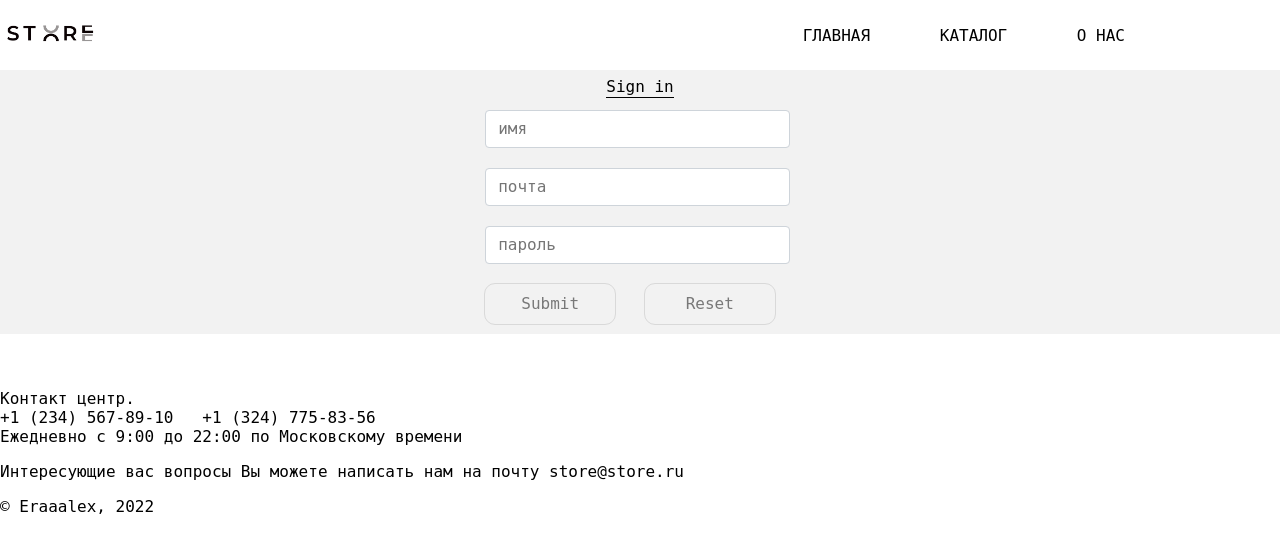
After one commit to Eraaalex/TestRepo, a Flask app: page /Account in a window 1280 px wide. The commit adds this page. Shown: the top 553 px of the page. Run offline with Flask 2, Linux system fonts and the light colour scheme; some libraries are stand-ins or nearby versions.

Commit message:
user_input

```diff
--- a/FLASK/flaskk.py
+++ b/FLASK/flaskk.py
@@ -1,6 +1,12 @@
 from flask import Flask, render_template, escape, abort, request
-from ORM.models import *
-from ORM.service import addFeedback
+# from ORM.models import *
+# from ORM.service import *
+
+import sys
+sys.path.append('../ORM')
+
+from models import *
+from service import *
 
 app = Flask(__name__)
 # it's bin
@@ -9,6 +15,8 @@ descr=['description of this wonderful book in progress']*6
 name_pr=['C.P. Company 971-021','Louis Vuitton: Catwalk','Louis Vuitton: Celebrating Monogram','Hello, My Name Is Paul','A Denim Story: Inspirations From Bellbottoms To Boyfriends','Skira']
 link_img=['CP Company.jpg','LouviusVuitton.jpg','Lv.jpg','PaulSmith.jpg','Rizzoli.jpg','Basquiat.jpg']
 products=[]
+card0=addCard(number='', valid_thru='', holder_name='', cvc=100)
+
 for i in range(len(descr)):
     products.append(Product(name=name_pr[i], description=descr[i], img=link_img[i]))
 feedbacks=[]
@@ -24,9 +32,10 @@ def about():
         login = request.form.get('login')
         text =request.form.get('review')
         if login !='' and text!='':
-            # fb = addFeedback(login,text)
-            feedbacks.append(Feedback(login=login,text=text))
-
+            # fb=addFeedback(login,text)
+            fb=Feedback(login=login,text=text)
+            feedbacks.append(fb)
+    # feedbacks=getFeedback()
     return render_template('About.html', feedbacks=feedbacks)
 #
 @app.route('/Catalog')
@@ -39,6 +48,18 @@ def product(item):
     for el in products:
         if el.name==item:
             return render_template('Product.html',item = el)
-        # return abort(404)
+
+@app.route('/Account', methods=['GET', 'POST'])
+def account():
+    if request.method=='POST':
+        name= request.form.get("name")
+        login=request.form.get("login")
+        passw=request.form.get("password")
+
+        acc=addUser(card0,login,passw,name)
+
+    return render_template('Account.html')
+
+
 if __name__=='__main__':
     app.run(debug=True)
--- a/FLASK/static/style.css
+++ b/FLASK/static/style.css
@@ -105,7 +105,11 @@ color: #a4a4a4;}
 }
 
 /* каталог */
+/* .nav{
 
+  display: flex;
+  flex-direction: space-between;
+} */
 .all-products{
     max-width: 900px;
   padding-top:10px;
@@ -380,8 +384,68 @@ text-align: center;
   line-height: 2em;
 }
 
+/* Account */
+.btnAcc{
+  /* text-decoration: underline; */
+  color: black;
+
+  /* border-radius: 0px; */
+  /* width: 130px;*/
+  height: 40px;
+  padding: 10px;
+  background-color: inherit;
+  border: none;
+  cursor: pointer;
+  /* outline: 0px solid  #d9d9d9; */
+  font:inherit;
+  font-weight: 400;
+  /* color: #787878; */
+    margin-right: 20px;
 
 
+    display: inline-block;
+    vertical-align: top;
+    margin: 0 30px;
+    position: relative;
+    text-decoration: none;
+
+    transition: color .1s liner;
+
+}
+.btnAcc::after{
+  content: "";
+  display: block;
+  width: 100%;
+  height: 1px;
+  background-color: black;
+  margin-top: 5px;
+  /* transition: opacity .1s liner; */
+
+  }
+
+.form_Acc{
+  display: flex;
+  flex-direction: column;
+
+    display: block;
+    line-height: 10px;
+
+    text-align: center;
+    align-items: center;
+    display: flex;
+    flex: column;
+    justify-content: center;
+    padding-bottom: 10px;
+
+
+    margin-left: 10px;
+    margin-right: 10px;
+
+}
+.inpAcc{
+  /* text-transform: uppercase; */
+  font-weight: 300;
+}
 
   @media only screen and (max-width: 460px){
     .nav_link{
--- /dev/null
+++ b/FLASK/templates/Account.html
@@ -0,0 +1,25 @@
+{% extends "Header-Footer.html" %}
+{% block title %} Account {% endblock %}
+
+{% block content %}
+
+
+<div class="form_Acc">
+    <button type="button" name="button" class="btnAcc">Sign in</button>
+
+      <form method="post" class="formAbout">
+
+       <input type="text" name="name" placeholder="имя" class="input inpAcc"> <br>
+       <br>
+       <input type="email" name="login" placeholder="почта"  class="input inpAcc" required><br>
+       <br>
+       <input type="text" name="password" placeholder="пароль"  class="input inpAcc" required><br>
+       <br>
+      <div class="container_for_button">
+       <input type="submit" class="btnAbout">
+       <input type="reset" class="btnAbout"></div>
+
+      </form>
+    </div>
+
+{% endblock %}
--- a/FLASK/templates/Header-Footer.html
+++ b/FLASK/templates/Header-Footer.html
@@ -27,8 +27,25 @@
                 colors="primary:#545454,secondary:#242424"
                 style="width:30px;height:30px">
             </lord-icon> </a>
-          </nav>
-        </div>
+            <a href="/Account" class="nav_link link trolley">
+              <script src="https://cdn.lordicon.com/lusqsztk.js"></script>
+            <lord-icon
+                src="https://cdn.lordicon.com/rqskgpey.json"
+                trigger="hover"
+                style="width:30px;height:30px">
+            </lord-icon>
+            </a>
+              <!-- <a href="/Account"  class="nav_link link icon_user">
+                <div class="slot">
+                <svg xmlns="http://www.w3.org/2000/svg" x="0px" y="0px"
+width="30" height="30"
+viewBox="0 0 16 16"
+style=" fill:#000000;"><path d="M 8 2 C 6.347656 2 5 3.347656 5 5 C 5 6.652344 6.347656 8 8 8 C 9.652344 8 11 6.652344 11 5 C 11 3.347656 9.652344 2 8 2 Z M 8 8 C 5.246094 8 3 10.246094 3 13 L 4 13 C 4 10.785156 5.785156 9 8 9 C 10.214844 9 12 10.785156 12 13 L 13 13 C 13 10.246094 10.753906 8 8 8 Z M 8 3 C 9.109375 3 10 3.890625 10 5 C 10 6.109375 9.109375 7 8 7 C 6.890625 7 6 6.109375 6 5 C 6 3.890625 6.890625 3 8 3 Z"></path></svg>
+</div>
+</a> -->
+
+            </nav>
+          </div>
     </header>
      {% block content %} {% endblock %}
      <footer class="header-footer footer">
--- a/ORM/models.py
+++ b/ORM/models.py
@@ -3,7 +3,7 @@ from flask import Flask
 from flask_sqlalchemy import SQLAlchemy
 
 app = Flask(__name__)  # объект приложения Flask
-app.config['SQLALCHEMY_DATABASE_URI'] = 'sqlite:///store_2.db' # привязываем базу данных
+app.config['SQLALCHEMY_DATABASE_URI'] = 'sqlite:///store_4.db' # привязываем базу данных
 db = SQLAlchemy(app)
 
 class Card(db.Model):
```
Also changed, not shown: FLASK/smth.py (added, +11 -0 lines), ORM/service.py (+13 -3 lines).
